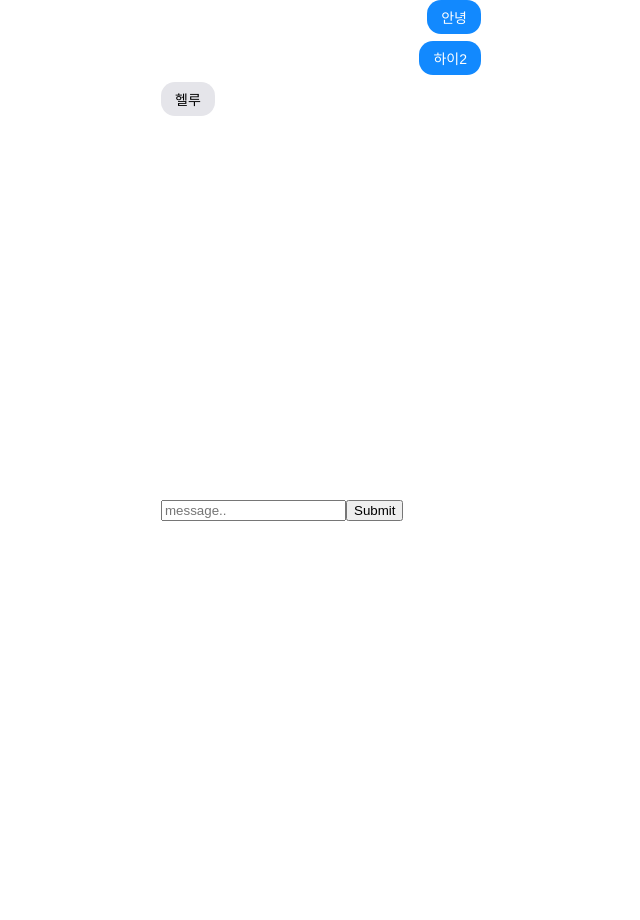
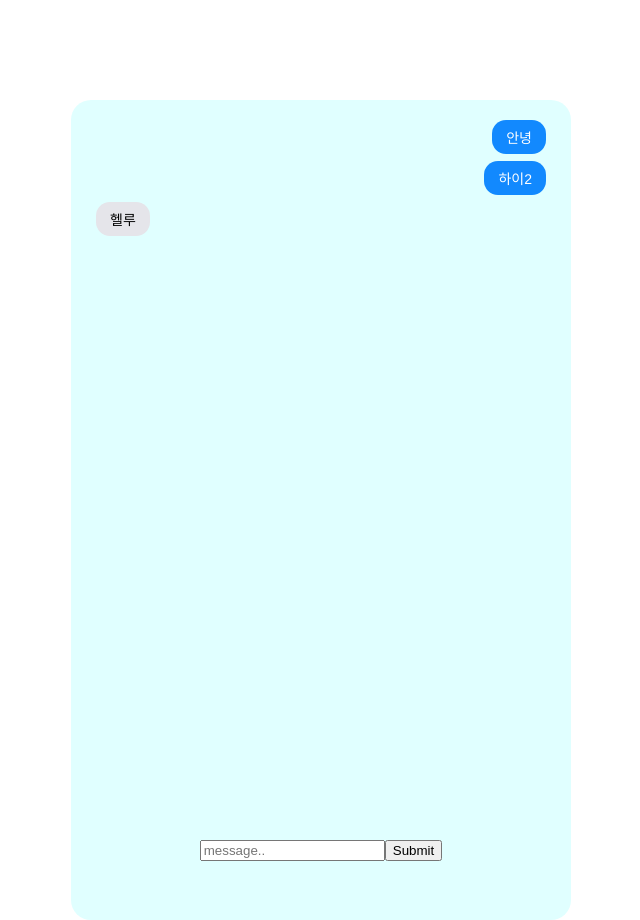
Before and after one commit to pnu-004-team1/Chatbot_front, a React (Create React App) app: page / in a window 1280 px wide. Shown: the whole page, without its empty margins (319-959 px from the left). Before the commit the page ends 800 px from the top, so only its background shows below. Built offline with nearby package versions, Linux system fonts and the light colour scheme.

Commit message:
README update, css update

```diff
--- a/src/App.js
+++ b/src/App.js
@@ -39,9 +39,9 @@ class App extends Component {
     const { handleKeyPress, handleChange } = this
     const messageList = messages.map(
       ({id, text, from}) => (
-        <p className={from}>
+        <div className={from}>
           {text}
-        </p>
+        </div>
       )
     )
 
--- a/src/common/css/common.css
+++ b/src/common/css/common.css
@@ -63,17 +63,26 @@ body {
     background: white;
     font: 14px "Helvetica Neue", Helvetica, Arial, sans-serif;
   }
+  .main {
+    padding-top: 20px;
+    margin: auto;
+    margin-top: 100px;
+    border-radius: 20px;
+    background-color: lightcyan;
+    text-align: center;
+    width: 500px;
+    height: 800px;
+  }
   .chat {
-    margin: 0 auto;
-    max-width: 320px;
-    overflow: auto;
-    height: 500px;
+    height: 90%;
+    width: 100%;
+    overflow-y: auto;
   }
   .form {
     margin: 0 auto;
     max-width: 320px;
   }
-  p {
+  .chat div{
     margin: 0 0 0.5em;
     border-radius: 1em;
     padding: 0.5em 1em;
@@ -81,9 +90,12 @@ body {
     max-width: 75%;
     clear: both;
     position: relative;
+    max-width: 200px;
+    width: auto;
   }
-  p.other {
+  .chat div.other {
     float: left;
+    margin-left: 5%;
   }
   /* p.other::after {
     content: "";
@@ -95,10 +107,11 @@ body {
     border-right: 0.5em solid #e5e5ea;
     border-bottom-right-radius: 1em 0.5em;
   } */
-  p.me {
+  .chat div.me {
     float: right;
     background-color: #1289fe;
     color: white;
+    margin-right: 5%;
   }
   /* p.me::after {
     content: "";
```
Also changed, not shown: resource/tmp.gif (added), 1 other file (tests, documents, lock files or other folders).
